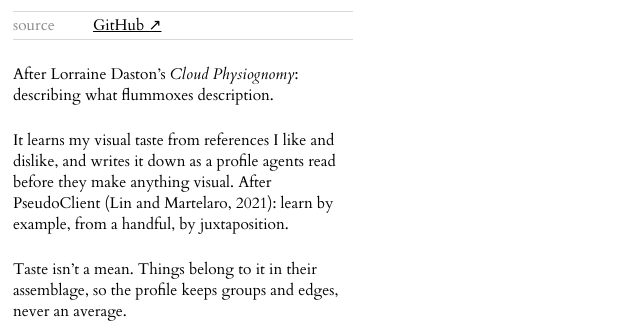
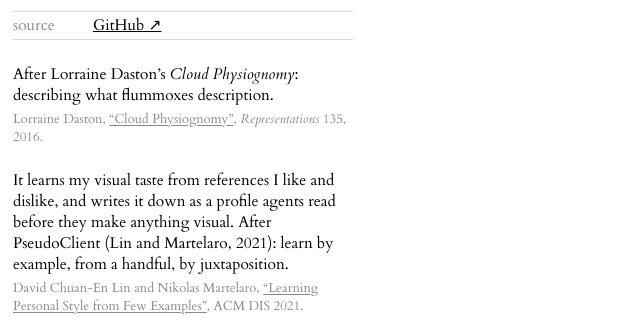
Before and after one commit to caseysimoneb/studio, a plain HTML site: page physiognomy.html in a window 1280 px wide. Shown: the part 131-467 px from the top of the page, 0-641 px from the left. Drawn offline with Linux system fonts and the light colour scheme; grey boxes are pictures that could not be loaded.

Commit message:
Physiognomy: cite Daston and PseudoClient

```diff
--- a/physiognomy.html
+++ b/physiognomy.html
@@ -41,6 +41,7 @@ header nav.elsewhere a:hover { color:#2120DE; }
 header .draft:not(:empty) { margin-left: 24px; }
 .cite { display:block; font-size: 13px; line-height: 18px; color: var(--soft); margin-top: 4px; }
 .cite a { color: inherit; text-decoration: underline; text-underline-offset: 2px; }
+.text p:has(+ p.cite) { margin-bottom: 0; }
 .docwrap { grid-column: 1 / -1; margin-top: calc(var(--l) * 2); padding-top: var(--l); border-top: 1px solid var(--hair); }
 .stetwin { max-width: 860px; border: 1px solid #C8C8C8; border-radius: 10px; overflow: hidden; box-shadow: 0 18px 50px rgba(0,0,0,.10); background:#fff; }
 .stetwin .bar { display:flex; align-items:center; gap: 14px; height: 38px; padding: 0 14px; border-bottom: 1px solid #E4E4E4; background: #FAFAFA; font: 12px "Helvetica Neue", Helvetica, Arial, sans-serif; color:#555; }
@@ -154,7 +155,9 @@ figure img { cursor: zoom-in; }
 <body>
 <header><a href="index.html">Studio OS</a><nav class="elsewhere"><a href="https://www.caseysimone.com" target="_blank" rel="noopener">Substack</a><a href="https://codesign.berkeley.edu/" target="_blank" rel="noopener">Co-Design Lab</a></nav><span class="draft"></span></header>
 <main><div class="text"><p><b>Physiognomy</b><br><span>From a mood board to a design direction.</span></p><dl class="facts"><div><dt>source</dt><dd><a href="https://github.com/caseysimoneb/physiognomy" target="_blank" rel="noopener">GitHub ↗</a></dd></div></dl><p>After Lorraine Daston’s <i>Cloud Physiognomy</i>: describing what flummoxes description.</p>
+<p class="cite">Lorraine Daston, <a href="https://doi.org/10.1525/rep.2016.135.1.45" target="_blank" rel="noopener">“Cloud Physiognomy”</a>, <i>Representations</i> 135, 2016.</p>
 <p>It learns my visual taste from references I like and dislike, and writes it down as a profile agents read before they make anything visual. After PseudoClient (Lin and Martelaro, 2021): learn by example, from a handful, by juxtaposition.</p>
+<p class="cite">David Chuan-En Lin and Nikolas Martelaro, <a href="https://doi.org/10.1145/3461778.3462115" target="_blank" rel="noopener">“Learning Personal Style from Few Examples”</a>, ACM DIS 2021.</p>
 <p>Taste isn’t a mean. Things belong to it in their assemblage, so the profile keeps groups and edges, never an average.</p>
 <p>It breaks every page into materials (typefaces cut from the page itself, type scales, colours, spacing, layouts), each kept with where it came from. A new design pulls a few materials across sources, on purpose, and records what it pulled.</p></div><div><figure><img src="images/physiognomy-inputs.png" alt=""><figcaption>My pins, and the materials cut from the pages I judged.</figcaption></figure><figure><img src="images/physiognomy-library.png" alt=""></figure></div></main>
 <div id="lb"><figure><img alt=""><figcaption></figcaption></figure></div><script>
```
Also changed, not shown: constellation.html (+1 -0 lines), index.html (+1 -0 lines), knolling.html (+1 -0 lines), philosophy.html (+1 -0 lines), stet.html (+1 -0 lines).
